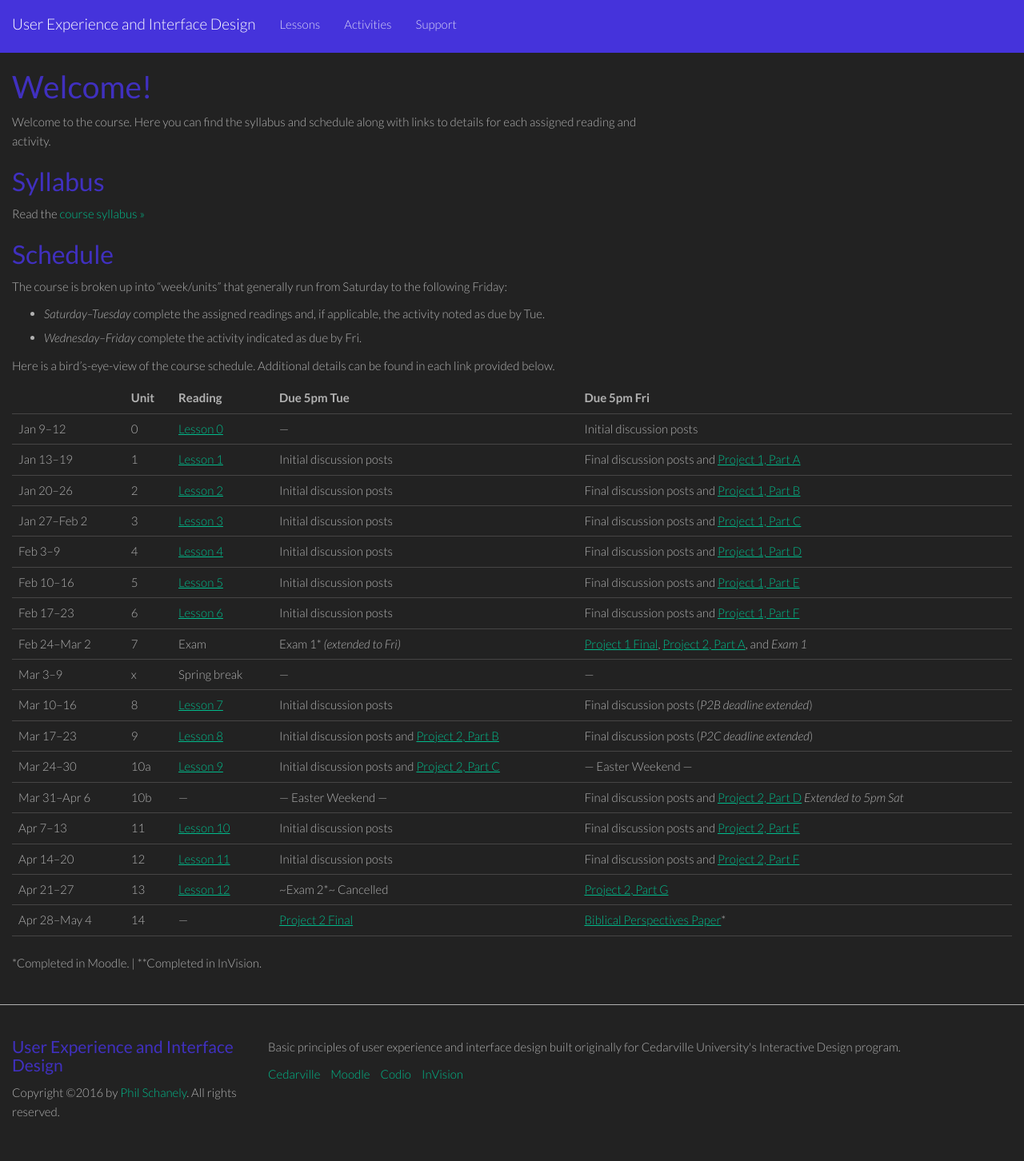
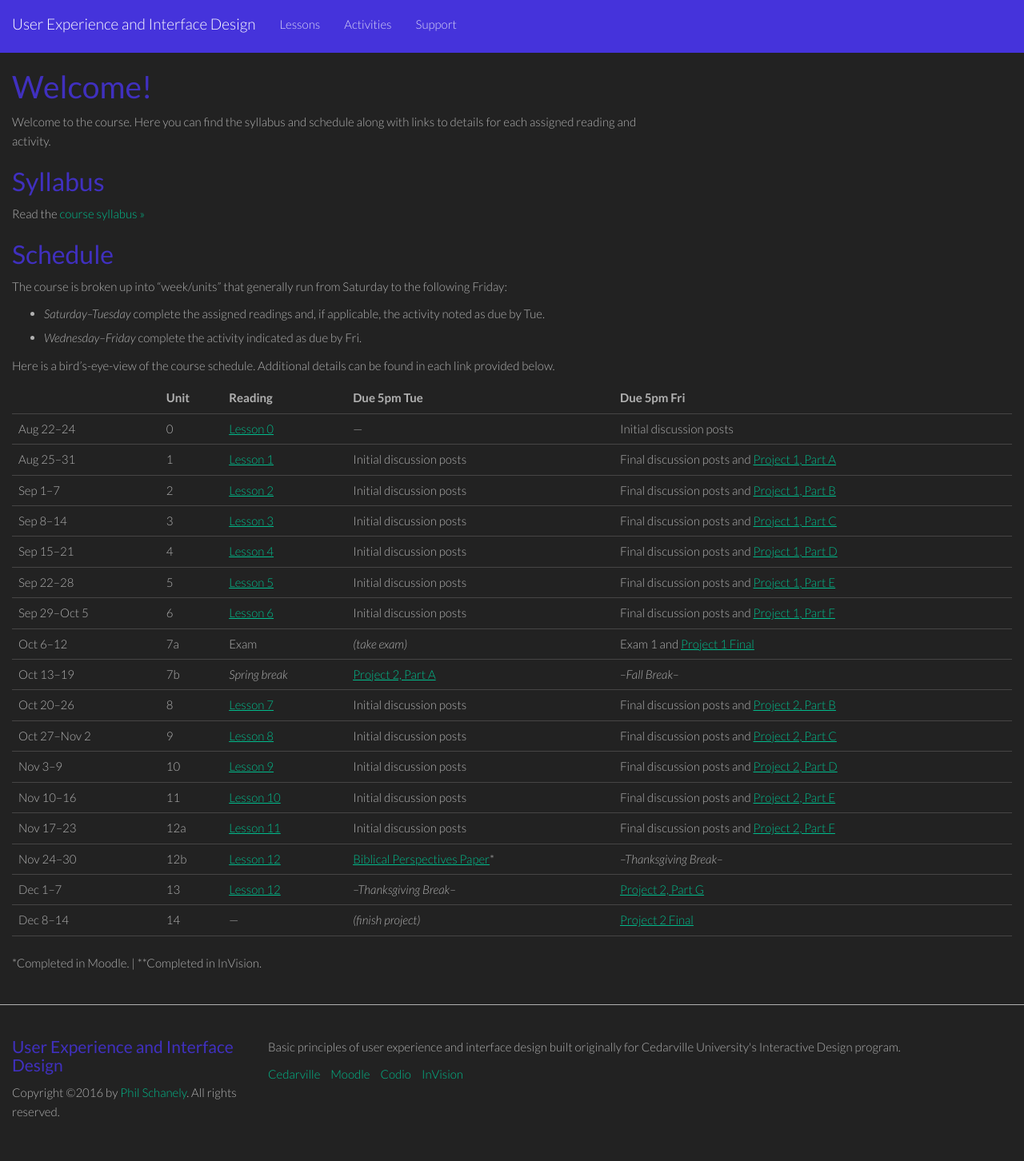
Before and after one commit to philschanely/course-ux, a Jekyll site: the page built from index.md, in a window 1280 px wide. Shown: the whole page at 80% size. Built offline with Jekyll 4.4.1, drawn with Linux system fonts in a browser that asks for light colours.

Commit message:
Update fall 18 schedule

```diff
--- a/index.md
+++ b/index.md
@@ -19,23 +19,23 @@ Here is a bird's-eye-view of the course schedule. Additional details can be foun
 
 |               | Unit | Reading          | Due 5pm Tue              | Due 5pm Fri                                        |
 |---------------|:-----|:-----------------|:-------------------------|:---------------------------------------------------|
-| Jan 9--12     | 0    | [Lesson 0][l0]   | ---                      | Initial discussion posts                           |
-| Jan 13--19    | 1    | [Lesson 1][l1]   | Initial discussion posts | Final discussion posts and [Project 1, Part A][p1] |
-| Jan 20--26    | 2    | [Lesson 2][l2]   | Initial discussion posts | Final discussion posts and [Project 1, Part B][p1] |
-| Jan 27--Feb 2 | 3    | [Lesson 3][l3]   | Initial discussion posts | Final discussion posts and [Project 1, Part C][p1] |
-| Feb 3--9      | 4    | [Lesson 4][l4]   | Initial discussion posts | Final discussion posts and [Project 1, Part D][p1] |
-| Feb 10--16    | 5    | [Lesson 5][l5]   | Initial discussion posts | Final discussion posts and [Project 1, Part E][p1] |
-| Feb 17--23    | 6    | [Lesson 6][l6]   | Initial discussion posts | Final discussion posts and [Project 1, Part F][p1] |
-| Feb 24--Mar 2 | 7    | Exam             | Exam 1\* *(extended to Fri)* | [Project 1 Final][p1], [Project 2, Part A][p2], and *Exam 1* |
-| Mar 3--9      | x    | Spring break     | ---                      | ---                                                |
-| Mar 10--16    | 8    | [Lesson 7][l7]   | Initial discussion posts | Final discussion posts (*P2B deadline extended*) |
-| Mar 17--23    | 9    | [Lesson 8][l8]   | Initial discussion posts and [Project 2, Part B][p2] | Final discussion posts (*P2C deadline extended*) |
-| Mar 24--30    | 10a  | [Lesson 9][l9]   | Initial discussion posts and [Project 2, Part C][p2] | --- Easter Weekend --- |
-| Mar 31--Apr 6 | 10b  | ---              | --- Easter Weekend ---   | Final discussion posts and [Project 2, Part D][p2] *Extended to 5pm Sat* |
-| Apr 7--13     | 11   | [Lesson 10][l10] | Initial discussion posts | Final discussion posts and [Project 2, Part E][p2] |
-| Apr 14--20    | 12   | [Lesson 11][l11] | Initial discussion posts | Final discussion posts and [Project 2, Part F][p2] |
-| Apr 21--27    | 13   | [Lesson 12][l12] | ~Exam 2\*~ Cancelled     | [Project 2, Part G][p2]                            |
-| Apr 28--May 4 | 14   | ---              | [Project 2 Final][p2]    | [Biblical Perspectives Paper][paper]\*             |
+| Aug 22--24    | 0    | [Lesson 0][l0]   | ---                      | Initial discussion posts                           |
+| Aug 25--31    | 1    | [Lesson 1][l1]   | Initial discussion posts | Final discussion posts and [Project 1, Part A][p1] |
+| Sep 1--7      | 2    | [Lesson 2][l2]   | Initial discussion posts | Final discussion posts and [Project 1, Part B][p1] |
+| Sep 8--14     | 3    | [Lesson 3][l3]   | Initial discussion posts | Final discussion posts and [Project 1, Part C][p1] |
+| Sep 15--21    | 4    | [Lesson 4][l4]   | Initial discussion posts | Final discussion posts and [Project 1, Part D][p1] |
+| Sep 22--28    | 5    | [Lesson 5][l5]   | Initial discussion posts | Final discussion posts and [Project 1, Part E][p1] |
+| Sep 29--Oct 5 | 6    | [Lesson 6][l6]   | Initial discussion posts | Final discussion posts and [Project 1, Part F][p1] |
+| Oct 6--12     | 7a   | Exam             | *(take exam)*            | Exam 1 and [Project 1 Final][p1]                   |
+| Oct 13--19    | 7b   | *Spring break*   | [Project 2, Part A][p2]  | *--Fall Break--*                                   |
+| Oct 20--26    | 8    | [Lesson 7][l7]   | Initial discussion posts | Final discussion posts and [Project 2, Part B][p2] |
+| Oct 27--Nov 2 | 9    | [Lesson 8][l8]   | Initial discussion posts | Final discussion posts and [Project 2, Part C][p2] |
+| Nov 3--9      | 10   | [Lesson 9][l9]   | Initial discussion posts | Final discussion posts and [Project 2, Part D][p2] |
+| Nov 10--16    | 11   | [Lesson 10][l10] | Initial discussion posts | Final discussion posts and [Project 2, Part E][p2] |
+| Nov 17--23    | 12a  | [Lesson 11][l11] | Initial discussion posts | Final discussion posts and [Project 2, Part F][p2] |
+| Nov 24--30    | 12b  | [Lesson 12][l12] | [Biblical Perspectives Paper][paper]\* | *--Thanksgiving Break--*             |
+| Dec 1--7      | 13   | [Lesson 12][l12] | *--Thanksgiving Break--* | [Project 2, Part G][p2]                            |
+| Dec 8--14     | 14   | ---              | *(finish project)*       | [Project 2 Final][p2]                              |
 
 \*Completed in Moodle. \| \*\*Completed in InVision.
 
```
Also changed, not shown: _archive/index.18SP.md (added, +61 -0 lines).
